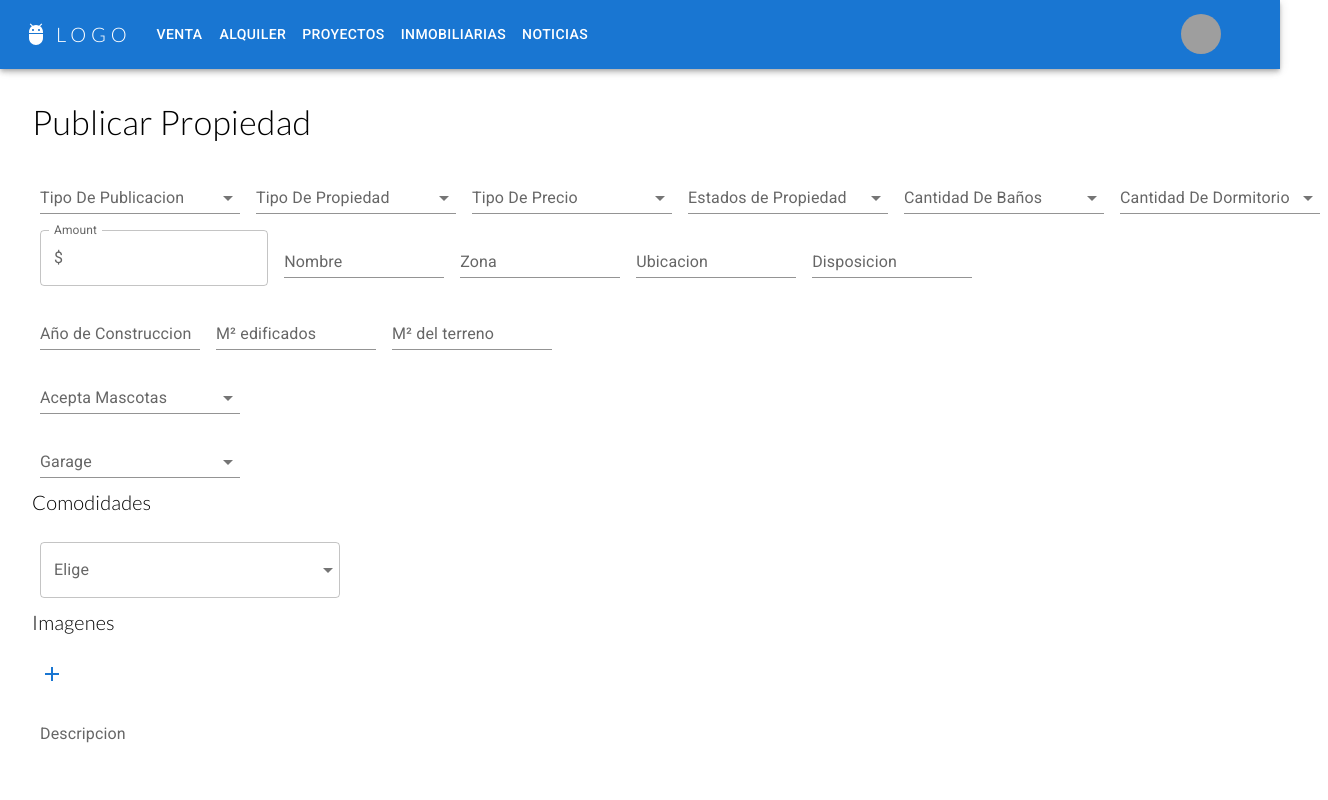
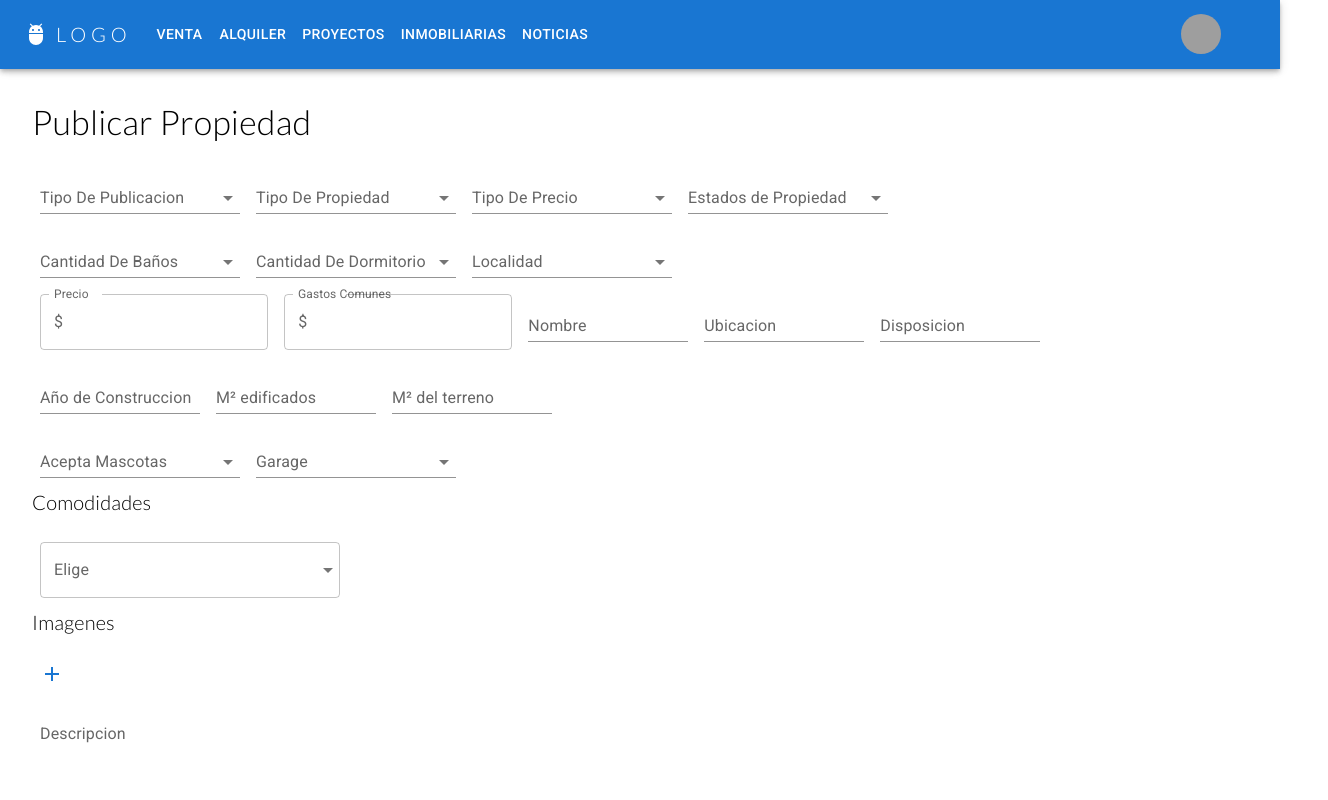
Before and after one commit to elfabito/proyecto-final-marketplace, a React (Create React App) app: page /publicarpropiedad in a window 1280 px wide. Shown: the top 800 px of the page, 1328 px wide, since content can reach past the window. Built offline with nearby package versions, Linux system fonts and the light colour scheme; grey boxes are pictures that could not be loaded; what react-swipeable-views-utils would draw is missing.

Commit message:
Arreglo de los campos ingreso de dato y implemtancion de estilo

```diff
--- a/src/Components/PublicarForm.css
+++ b/src/Components/PublicarForm.css
@@ -5,6 +5,7 @@
 .Select{
     display: flex;
     flex-direction: row;
+
 }
 .descripcion{
     width: 4rem;
--- a/src/Components/PublicarForm.js
+++ b/src/Components/PublicarForm.js
@@ -14,6 +14,7 @@ import MuiAlert from '@mui/material/Alert';
 import ChipComodides from "./Elemetos_De_Formulario/ChipComodides"
 import { storeContext } from "../Store/StoreProvider"
 import OutlinedInput from '@mui/material/OutlinedInput';
+
 
 
 export default function FormPropsTextFields() {
@@ -37,6 +38,7 @@ export default function FormPropsTextFields() {
     dormitorio: "",
     anioConstruccion: "",
     estado: "",
+    gastoscomunes: "",
     imgsrc: [""],
   });
   const [store] = React.useContext(storeContext);
@@ -87,7 +89,7 @@ export default function FormPropsTextFields() {
       >
 
         <div>
-          <div className="Select">
+          <div className="Select" >
             {/* Select List de tipo de publicacion */}
             <SelectList
               className="selectList"
@@ -116,6 +118,8 @@ export default function FormPropsTextFields() {
               titulo={"Estados de Propiedad"}
               onChange={(value) => handleSelectChange(value, "estado")}
             />
+          </div>
+          <div className="Select">
             {/* Select List de baños */}
             <SelectList
               className="selectList"
@@ -130,15 +134,29 @@ export default function FormPropsTextFields() {
               titulo={"Cantidad De Dormitorio"}
               onChange={(value) => handleSelectChange(value, "dormitorio")}
             />
-
-
+            <SelectList
+              className="selectList"
+              tipo={store?.localidades}
+              titulo={"Localidad"}
+              onChange={(value) => handleSelectChange(value, "zona")}
+            />
           </div>
-          <FormControl  sx={{ m: 1 }}>
-          <InputLabel htmlFor="outlined-adornment-amount">Amount</InputLabel>
+          <FormControl sx={{ m: 1 }}>
+            <InputLabel htmlFor="outlined-adornment-amount">Precio</InputLabel>
             <OutlinedInput
               id="outlined-adornment-amount"
               startAdornment={<InputAdornment position="start">$</InputAdornment>}
               label="Amount"
+              onChange={(e) => handleInputChange(e, "precio")}
+            />
+          </FormControl>
+          <FormControl sx={{ m: 1 }}>
+            <InputLabel htmlFor="outlined-adornment-amount">Gastos Comunes</InputLabel>
+            <OutlinedInput
+              id="outlined-adornment-amount"
+              startAdornment={<InputAdornment position="start">$</InputAdornment>}
+              label="Amount"
+              onChange={(e) => handleInputChange(e, "gastoscomunes")}
             />
           </FormControl>
           {store?.atributos.map((item, index) => (
@@ -151,7 +169,7 @@ export default function FormPropsTextFields() {
               onChange={(e) => handleInputChange(e, store?.nombreAtributosGuardado[index])}
             />
           ))}
-
+          <div className="Select">
             <SelectList
               className="selectList"
               tipo={store?.opcion}
@@ -164,6 +182,7 @@ export default function FormPropsTextFields() {
               titulo={"Garage"}
               onChange={(value) => handleSelectChange(value, "garaje")}
             />
+          </div>
         </div>
 
         <div>
--- a/src/Store/Data.js
+++ b/src/Store/Data.js
@@ -563,7 +563,6 @@ export const ListadoCantidadDormitorios = ['Monoambiente',
 ]
 export const ListadoAtributos = [
   'Nombre',
-  'Zona',
   'Ubicacion',
   'Disposicion',
   'Año de Construccion',
@@ -572,7 +571,6 @@ export const ListadoAtributos = [
 ];
 export const nombreDeGuardadoDeLosAtributos = [
   "title",
-  "zona",
   "ubicacion",
   "disposicion",
   "anioConstruccion",
@@ -580,7 +578,6 @@ export const nombreDeGuardadoDeLosAtributos = [
   "m2Terreno"
 ];
 export const ListadotypesDeAtributos = [
-  'text',
   'text',
   'text',
   'text',
```
Also changed, not shown: src/Components/Elemetos_De_Formulario/dataCampos.js (+2 -19 lines). Lines whose indentation alone changed are shown as unchanged.
